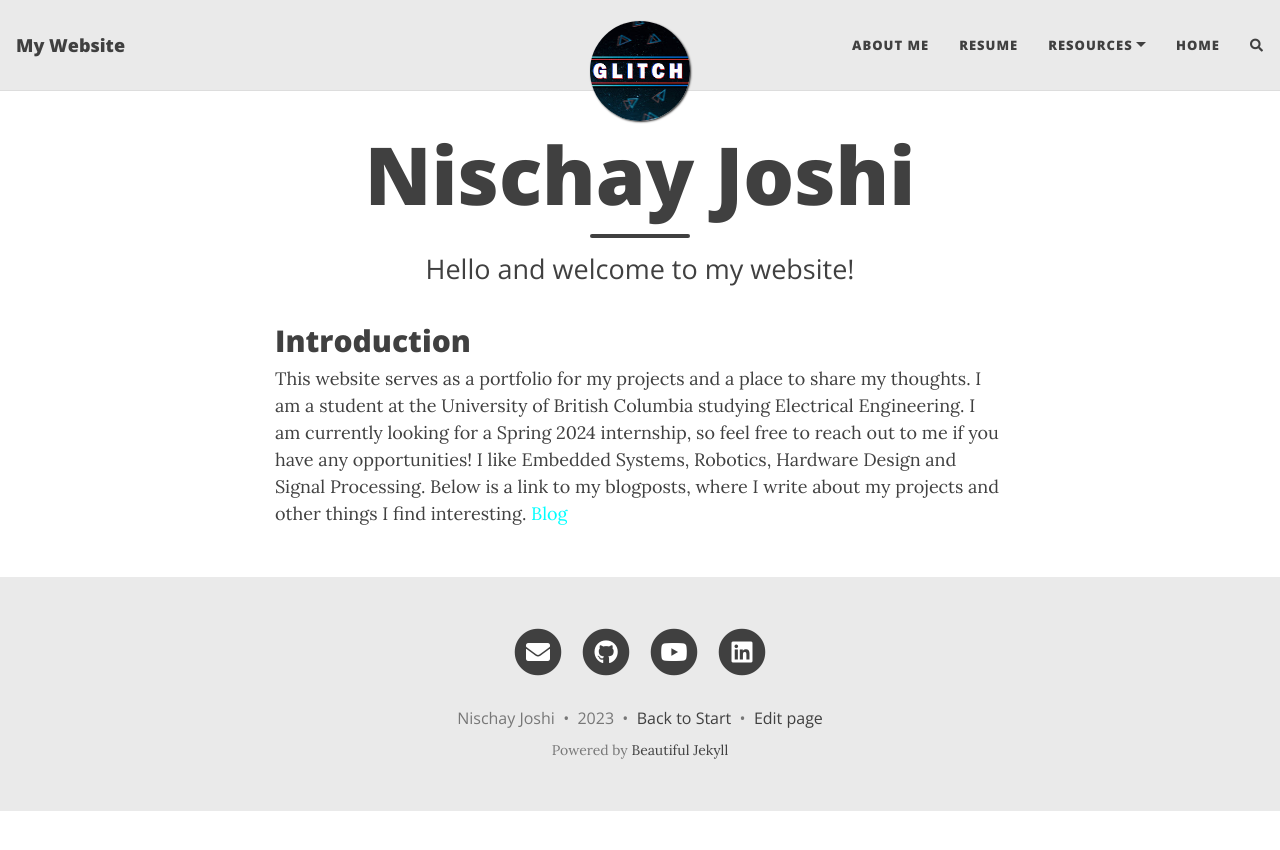
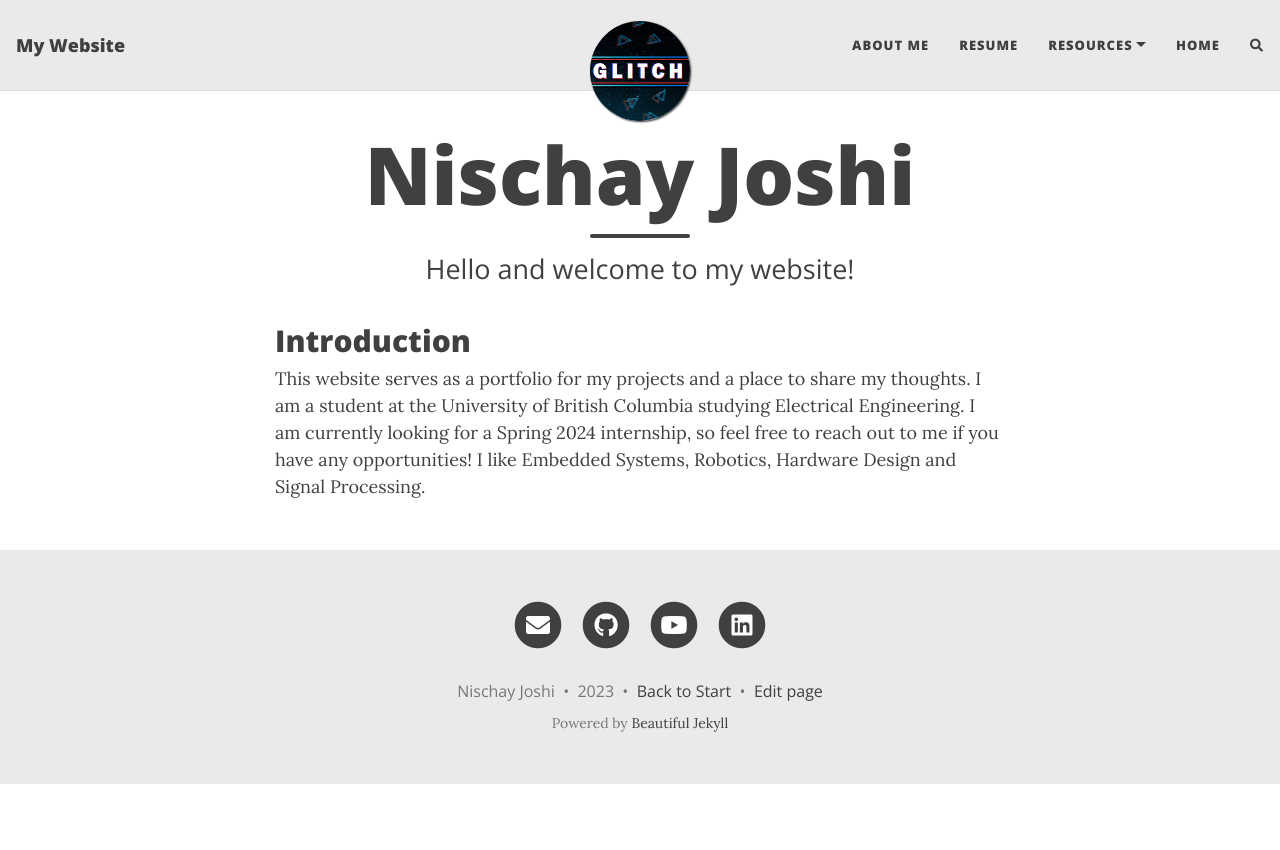
Before and after one commit to Nischay2312/Nischay2312.github.io, a Jekyll site: the page built from index.html, in a window 1280 px wide. Shown: the top 850 px of the page. Built offline with Jekyll 4.4.1, drawn with Linux system fonts in a browser that asks for light colours; nearby versions of some CDN libraries; the list of posts is cut into pages by our own code; comment, search, counter and statistics services are not loaded.

Commit message:
updating front page

```diff
--- a/index.html
+++ b/index.html
@@ -8,6 +8,3 @@ subtitle: Hello and welcome to my website!
 This website serves as a portfolio for my projects and a place to share my thoughts. I am a student at the University of British Columbia studying Electrical Engineering.
 I am currently looking for a Spring 2024 internship, so feel free to reach out to me if you have any opportunities!
 I like Embedded Systems, Robotics, Hardware Design and Signal Processing.
-
-Below is a link to my blogposts, where I write about my projects and other things I find interesting.
-<a href="https://nischay2312.github.io/blog/" style='color: aqua;'>Blog</a>
```
